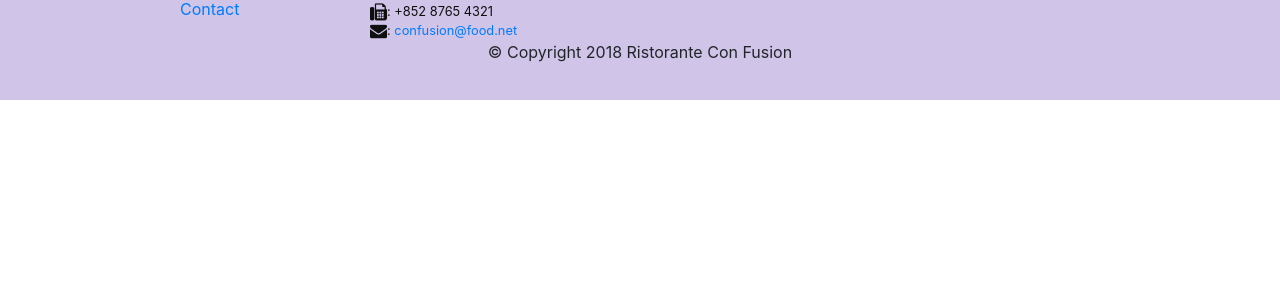
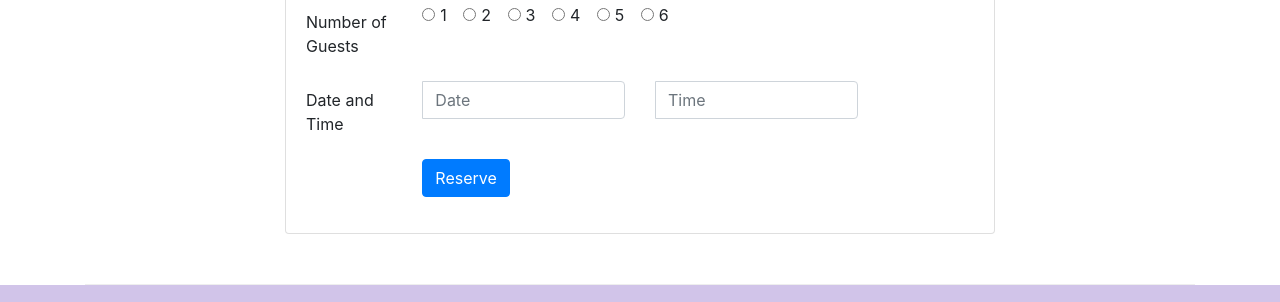
Before and after one commit to Bor-G/conFusion, a website: page index.html in a window 1280 px wide. Shown: the part 1661-1963 px from the top of the page. Before the commit the page ends 1761 px from the top, so only its background shows below. Drawn offline with nearby package versions, Linux system fonts and the light colour scheme.

Commit message:
Assignment 2

```diff
--- a/index.html
+++ b/index.html
@@ -44,6 +44,9 @@
                 <div class="col-12 col-sm align-self-center">
                     <img src="img/logo.png" class="img-fluid">
                 </div>
+                <div class="col-12 col-sm align-self-center">
+                    <a role="button" class="btn btn-block nav-link btn-warning" href="#reserveform">Reserve Table</a>
+                </div>
             </div>
         </div>
     </header>
@@ -71,8 +74,14 @@
                 <h3>This Month's Promotions</h3>
             </div>
             <div class="col col-sm col-md">
-                <h2>Weekend Grand Buffet</h2>
-                <p class="d-none d-sm-block">Featuring mouthwatering combinations with a choice of five different salads, six enticing appetizers, six main entrees and five choicest desserts. Free flowing bubbly and soft drinks. All for just $19.99 per person </p>
+                <div class="media">
+                    <div class="media-body">
+                        <h2 class="mt-0">Weekend Grand Buffet <span class="badge badge-danger">HOT</span></h2>
+                        <p class="d-none d-sm-block">Featuring mouthwatering combinations with a choice of five different salads, six enticing appetizers, six main entrees and five choicest desserts. Free flowing bubbly and soft drinks. All for just $19.99 per person </p>
+                    </div>
+                    <img class="d-flex img-thumbnail align-self-center"
+                    src="img/buffet.png" alt="Buffet">
+                </div>
             </div>
         </div>
 
@@ -89,6 +98,73 @@
                         <h4>Executive Chef</h4>
                         <p class="d-none d-sm-block">Award winning three-star Michelin chef with wide International experience having worked closely with whos-who in the culinary world, he specializes in creating mouthwatering Indo-Italian fusion experiences. </p>
 
+                    </div>
+                </div>
+            </div>
+        </div>
+
+        <div class="row row-content align-items-center justify-content-center" id="reserveform">
+            <div class="col-12 col-sm-8">
+                <div class="card">
+                    <h3 class="card-header bg-warning text-white">Reserve a Table</h3>
+                    <div class="card-body">
+                        <form>
+                            <div class="form-group row">
+                                <label for="guests" class="col-md-2 col-form-label">Number of Guests</label>
+                                <div class="col-12 col-sm-10">
+                                   <div class="form-check form-check-inline">
+                                       <label class="form-check-label">
+                                           <input type="radio" class="form-check-input" name="optionsRadios" id="optionsRadios1" value="1">1
+                                       </label>
+                                   </div>
+                                   <div class="form-check form-check-inline">
+                                       <label class="form-check-label">
+                                           <input type="radio" class="form-check-input" name="optionsRadios" id="optionsRadios2" value="2">2
+                                       </label>
+                                   </div>
+                                   <div class="form-check form-check-inline">
+                                       <label class="form-check-label">
+                                           <input type="radio" class="form-check-input" name="optionsRadios" id="optionsRadios3" value="3">3
+                                       </label>
+                                   </div>
+                                   <div class="form-check form-check-inline">
+                                       <label class="form-check-label">
+                                           <input type="radio" class="form-check-input" name="optionsRadios" id="optionsRadios4" value="4">4
+                                       </label>
+                                   </div>
+                                   <div class="form-check form-check-inline">
+                                       <label class="form-check-label">
+                                           <input type="radio" class="form-check-input" name="optionsRadios" id="optionsRadios5" value="5">5
+                                       </label>
+                                   </div>
+                                   <div class="form-check form-check-inline">
+                                       <label class="form-check-label">
+                                           <input type="radio" class="form-check-input" name="optionsRadios" id="optionsRadios6" value="6">6
+                                       </label>
+                                   </div>
+                                </div>
+                            </div>
+                            <div class="form-group row">
+                                <label for="date" class="col-12 col-sm-12 col-md-2 col-form-label">Date and Time</label>
+                                <div class="col-12 col-sm-12 col-md-4">
+                                    <div class="input-group">
+                                        <div class="input-group-addon"></div>
+                                        <input type="text" class="form-control" id="date" name="date" placeholder="Date">
+                                    </div>
+                                </div>
+                                <div class="col-12 col-sm-12 col-md-4">
+                                    <div class="input-group">
+                                        <div class="input-group-addon"></div>
+                                        <input type="text" class="form-control" id="time" name="time" placeholder="Time">
+                                    </div>
+                                </div>
+                            </div>
+                            <div class="form-group row">
+                                <div class="offset-md-2 col-md-10">
+                                    <button type="submit" class="btn btn-primary">Reserve</button>
+                                </div>
+                            </div>
+                        </form>
                     </div>
                 </div>
             </div>
```
